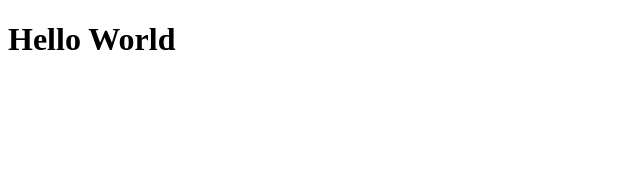
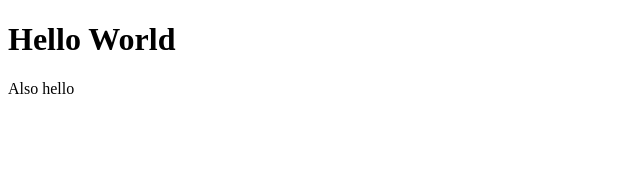
Before and after one commit to bryanakitchen/lab28-react-article-search, a React app: page / in a window 1280 px wide. Shown: the top 170 px of the page, without its empty margins (0-640 px from the left). Built offline with nearby package versions, Linux system fonts and the light colour scheme.

Commit message:
connect NewsSearch component

```diff
--- a/src/components/app/App.jsx
+++ b/src/components/app/App.jsx
@@ -1,5 +1,11 @@
 import React from 'react';
+import NewsSearch from '../newsSearch/NewsSearch';
 
 export default function App() {
-  return <h1>Hello World</h1>;
+  return (
+    <>
+      <h1>Hello World</h1>
+      <NewsSearch />
+    </>
+  );
 }
--- /dev/null
+++ b/src/components/newsSearch/NewsSearch.jsx
@@ -0,0 +1,9 @@
+import React from 'react';
+
+export default function NewsSearch() {
+  return (
+    <div>
+            Also hello
+    </div>
+  );
+}
```
